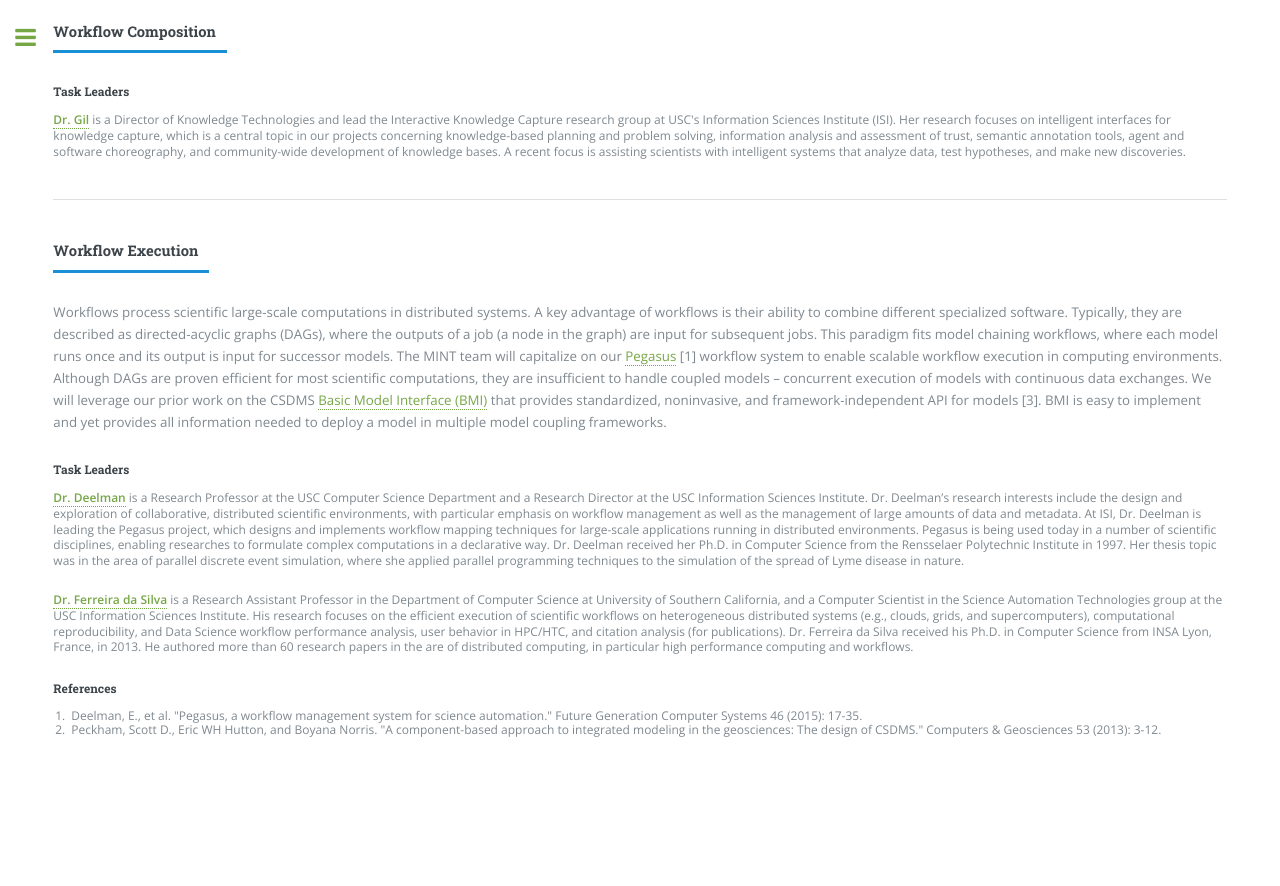
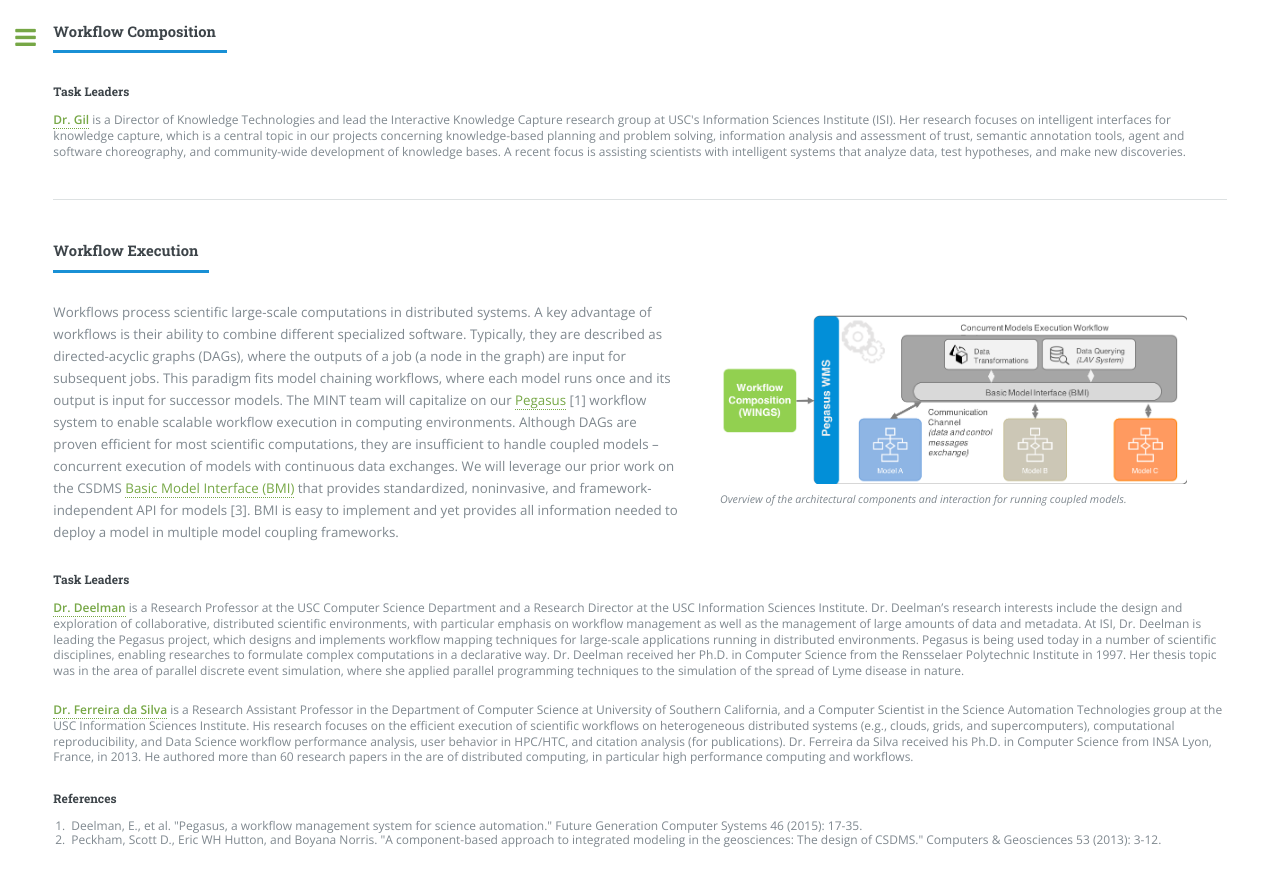
Before and after one commit to KnowledgeCaptureAndDiscovery/MINT, a Jekyll site: the page built from overview.md, in a window 1280 px wide and 900 px high, scrolled down 2067 px. Shown: the top 886 px of the window. Built offline with Jekyll 4.4.1, drawn with Linux system fonts in a browser that asks for light colours; before the commit the page ends 2857 px from its top, so only the background shows below that.

Commit message:
adding workflow execution figure

```diff
--- a/overview.md
+++ b/overview.md
@@ -111,6 +111,10 @@ title: Overview
 	<header class="major">
 		<h4>Workflow Execution</h4>
 	</header>
+	<figure style="width: 35em">
+      <img src="assets/images/overview/workflow-execution.png" style="width: 35em"/>
+      <figcaption style="font-size: 0.8em">Overview of the architectural components and interaction for running coupled models.</figcaption>
+    </figure>
     <p>
         Workflows process scientific large-scale computations in distributed systems. A key
         advantage of workflows is their ability to combine different specialized software.
```
Also changed, not shown: assets/images/overview/workflow-execution.png (added), 1 other file.
